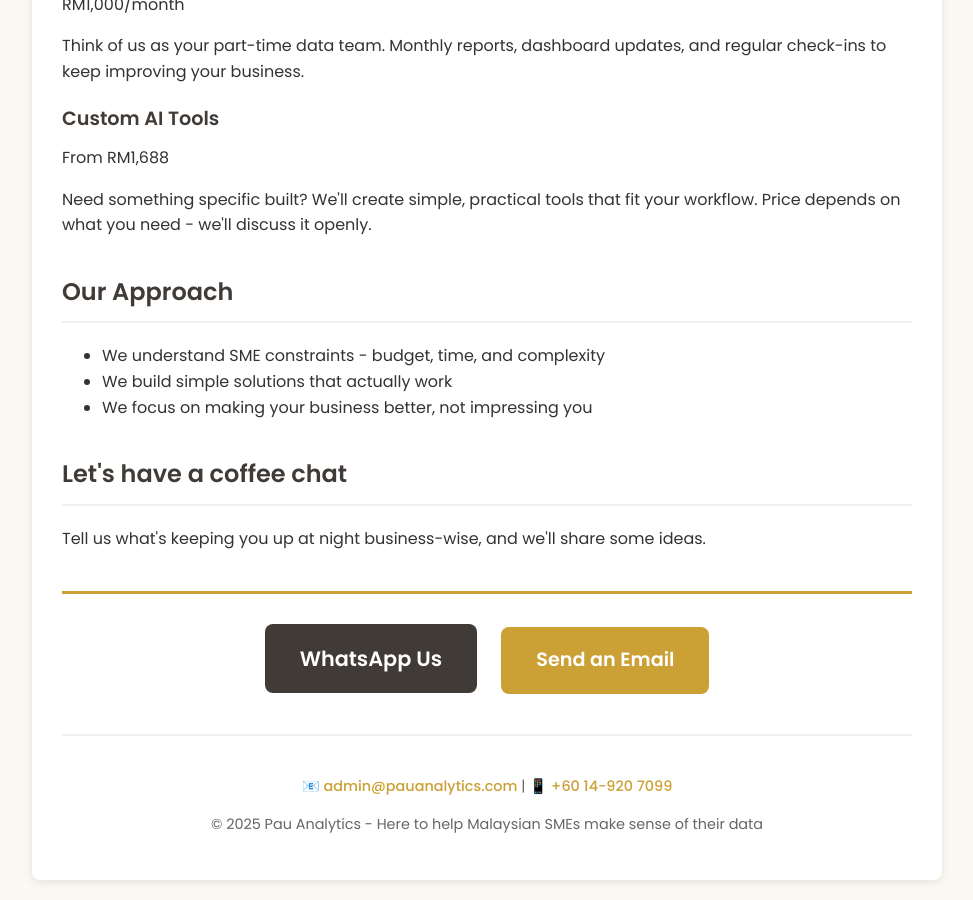
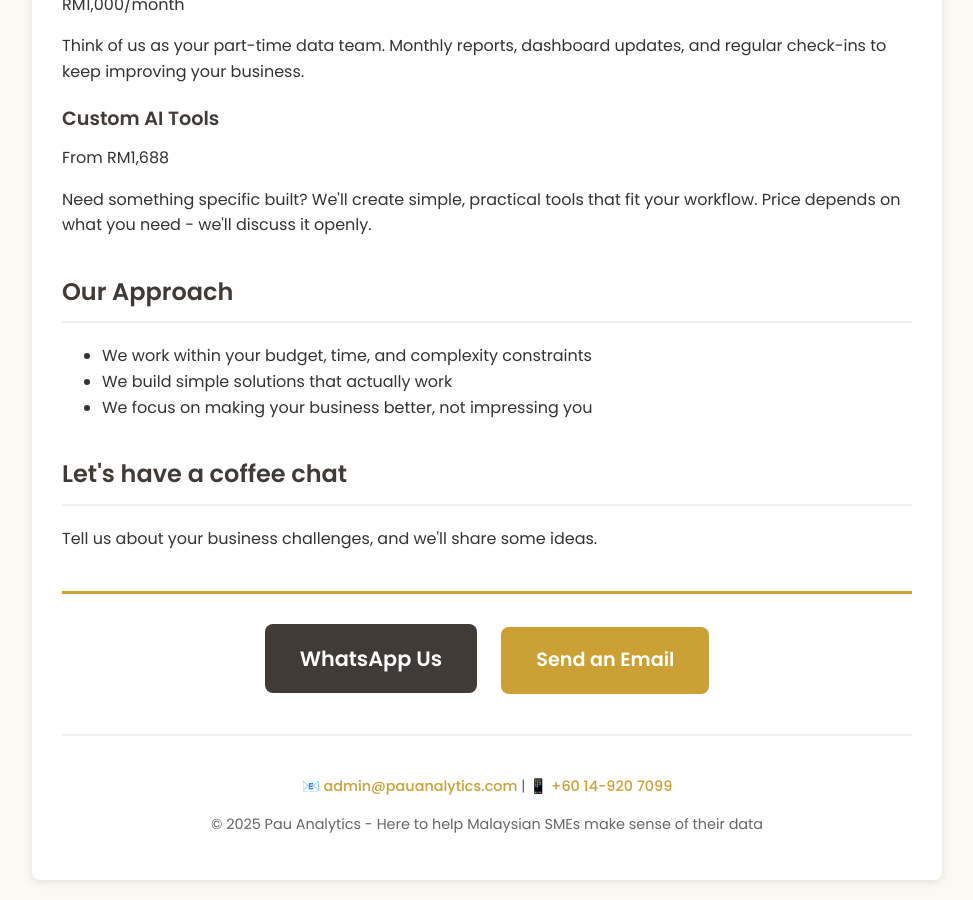
Before and after one commit to lyven81/pinnacles-learning-website, a Jekyll site: the page canva.html, which Jekyll copies as it is, in a window 1280 px wide and 900 px high, scrolled down 1863 px. Shown: the whole window, without its empty margins (153-1126 px from the left). Built offline with Jekyll 4.4.1, drawn with Linux system fonts in a browser that asks for light colours; some of the changed text lies outside the part shown.

Commit message:
Improve tone and messaging for better user experience
- canva.html: Shortened headings, improved respectful language
- landing-page.html: Simplified descriptions, removed unnecessary words
- Changed "SME constraints" to more respectful phrasing
- Softened business challenge references
- Made messaging more neutral and supportive

🤖 Generated with [Claude Code](https://claude.ai/code)

Co-Authored-By: Claude <noreply@anthropic.com>

```diff
--- a/canva.html
+++ b/canva.html
@@ -404,7 +404,7 @@
     <section>
       <h2>Our Approach</h2>
       <ul class="approach-list">
-        <li>We understand SME constraints - budget, time, and complexity</li>
+        <li>We work within your budget, time, and complexity constraints</li>
         <li>We build simple solutions that actually work</li>
         <li>We focus on making your business better, not impressing you</li>
       </ul>
@@ -412,7 +412,7 @@
 
     <section>
       <h2>Let's have a coffee chat</h2>
-      <p>Tell us what's keeping you up at night business-wise, and we'll share some ideas.</p>
+      <p>Tell us about your business challenges, and we'll share some ideas.</p>
     </section>
 
     <div class="cta">
--- a/landing-page.html
+++ b/landing-page.html
@@ -880,7 +880,7 @@
       <div class="services-grid">
         <div class="service-section">
           <h3>📊 Making Sense of Your Data</h3>
-          <p>Let's help you connect the dots and see what's really happening in your business.</p>
+          <p>Let's help you see what's happening in your business.</p>
 
           <div class="service-list">
             <div class="service-card">
```
Also changed, not shown: other parts of canva.html (+1 -1 lines).
